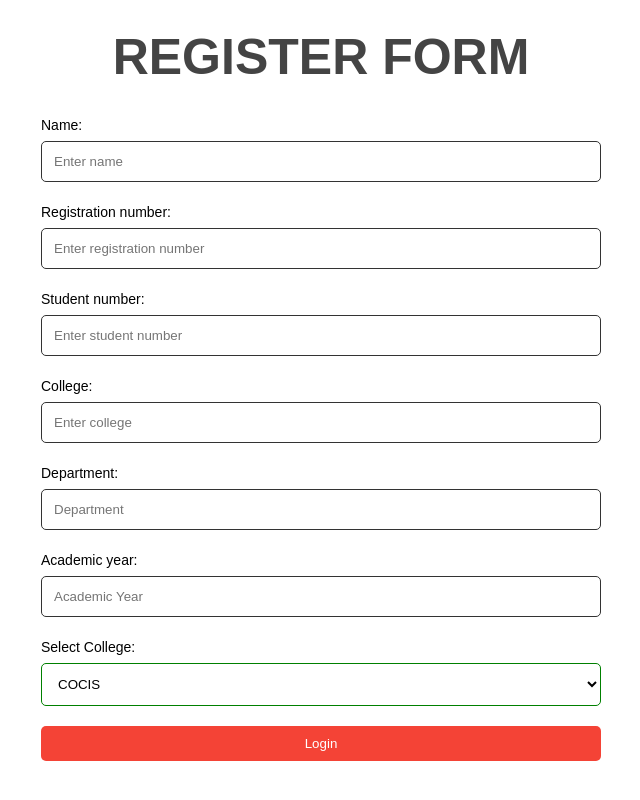
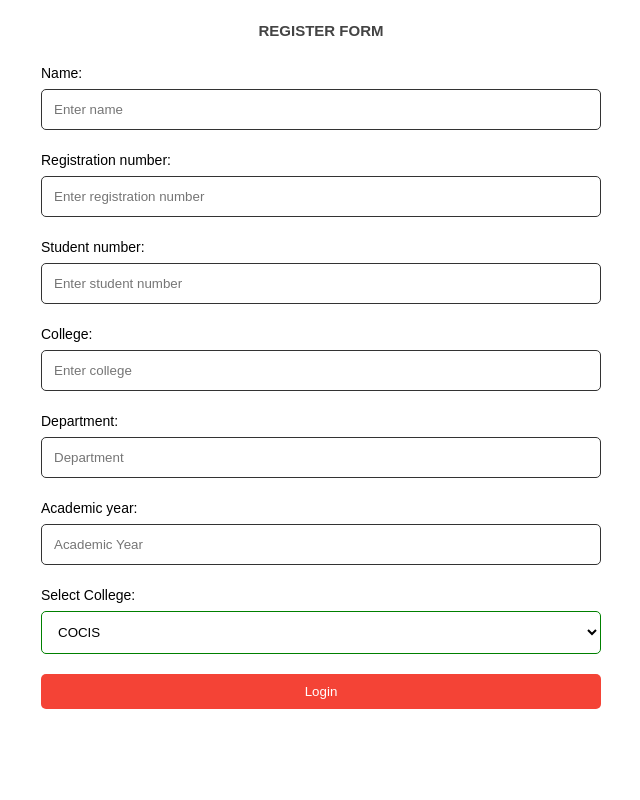
Before and after one commit to SekibaalaMark/academic_issue_tracking, a React (Vite) app in the folder Frontend/: page /register in a window 1280 px wide. Shown: the whole page, without its empty margins (319-959 px from the left). Built offline with nearby package versions, Linux system fonts and the light colour scheme.

Commit message:
Modified the login form

```diff
--- a/Frontend/src/pages/Login.jsx
+++ b/Frontend/src/pages/Login.jsx
@@ -3,16 +3,38 @@ import Button from "../ui/Button";
 import Form from "../ui/Form";
 import FormRow from "../ui/FormRow";
 import Input from "../ui/Input";
+import styles from "./register.module.css";
 
-export const H2 = styled.h2`
+const StyledForm = styled(Form)`
+  max-width: 400px;
+  margin: auto;
+  padding: 2rem;
+  border-radius: 10px;
+  box-shadow: 0px 4px 10px rgba(0, 0, 0, 0.1);
+  background: #fff;
+  align-items: center;
+  display: flex;
+  flex-direction: column;
+  gap: 1rem;
 
-  font-size: 5rem;
-  text-transform: uppercase;
+  /* Center vertically */
+  min-height: 100vh;
+  display: flex;
+  justify-content: center;
+  width: clamp(300px, 80%, 400px);
+  margin: 0 auto;
+  padding: 2rem;
+  @media (max-width: 480px) {
+    max-width: 90%;
+    padding: 1.5rem;
+  }
 `;
+
 function Login() {
   return (
+    <div className={styles.formCenter}>
     <Form>
-      <H2>welcome to AITS</H2>
+      <h2>welcome to AITS</h2>
       <h2>Login</h2>
       <FormRow label="username">
         <Input type="password" placeholder="Enter username" />
@@ -22,6 +44,7 @@ function Login() {
       </FormRow>
       <Button>Login</Button>
     </Form>
+    </div>
   );
 }
 
--- a/Frontend/src/pages/RegisterForm.jsx
+++ b/Frontend/src/pages/RegisterForm.jsx
@@ -4,14 +4,13 @@ import FormRow from "../ui/FormRow";
 import Input from "../ui/Input";
 import Option from "../ui/Option";
 import Select from "../ui/Select";
-import { H2 } from "./Login";
 import styles from "./register.module.css";
 
 function RegisterForm() {
   return (
-    <div className={styles.registerForm}>
+    <div className={styles.formCenter}>
     <Form >
-      <H2>REGISTER FORM</H2>
+      <h2>REGISTER FORM</h2>
       <FormRow label="Name">
         <Input placeholder="Enter name" required />
       </FormRow>
--- a/Frontend/src/pages/register.module.css
+++ b/Frontend/src/pages/register.module.css
@@ -1,4 +1,4 @@
-.registerForm {
+.formCenter {
           padding: 20px;
           margin-bottom: 2rem;
           width: clamp(300px, 50%, 600px);
```
